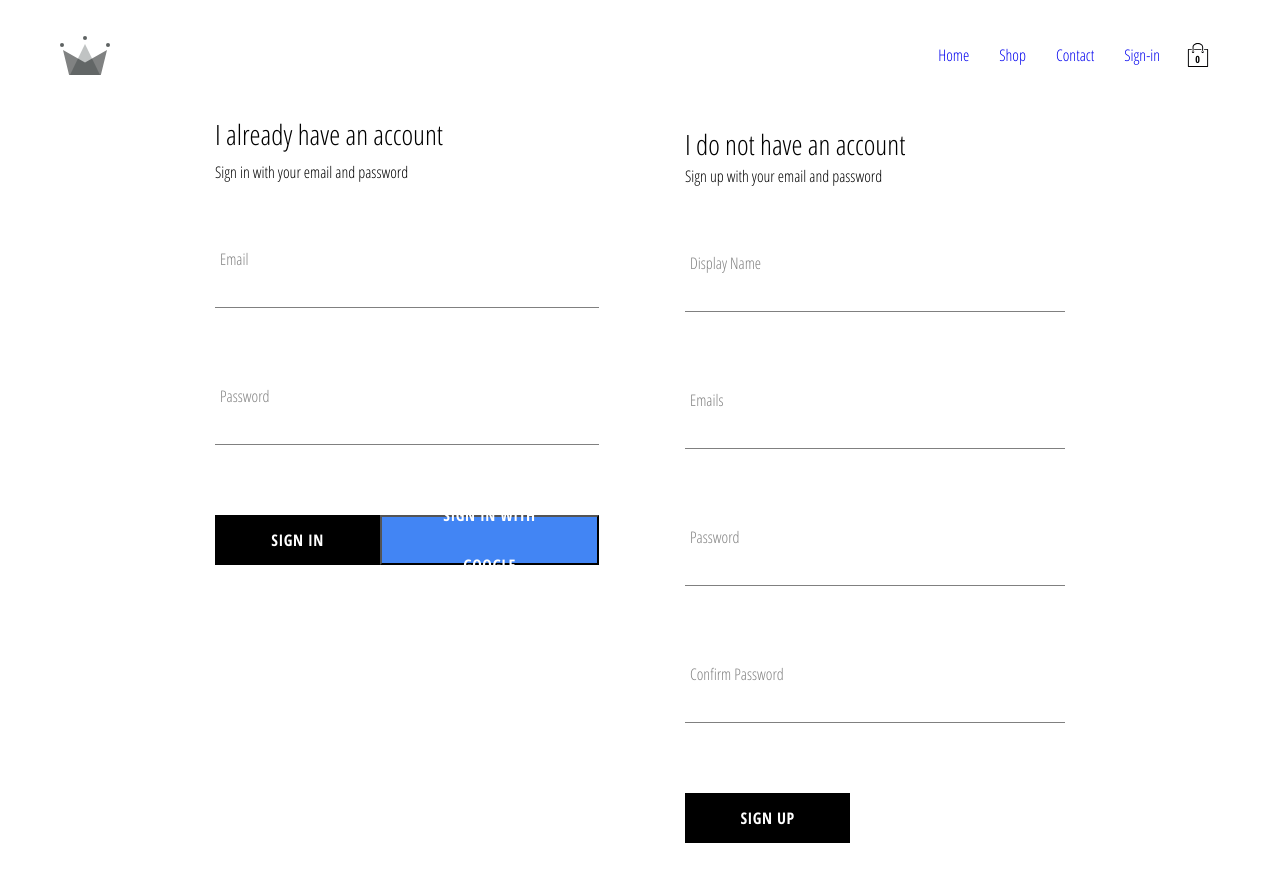
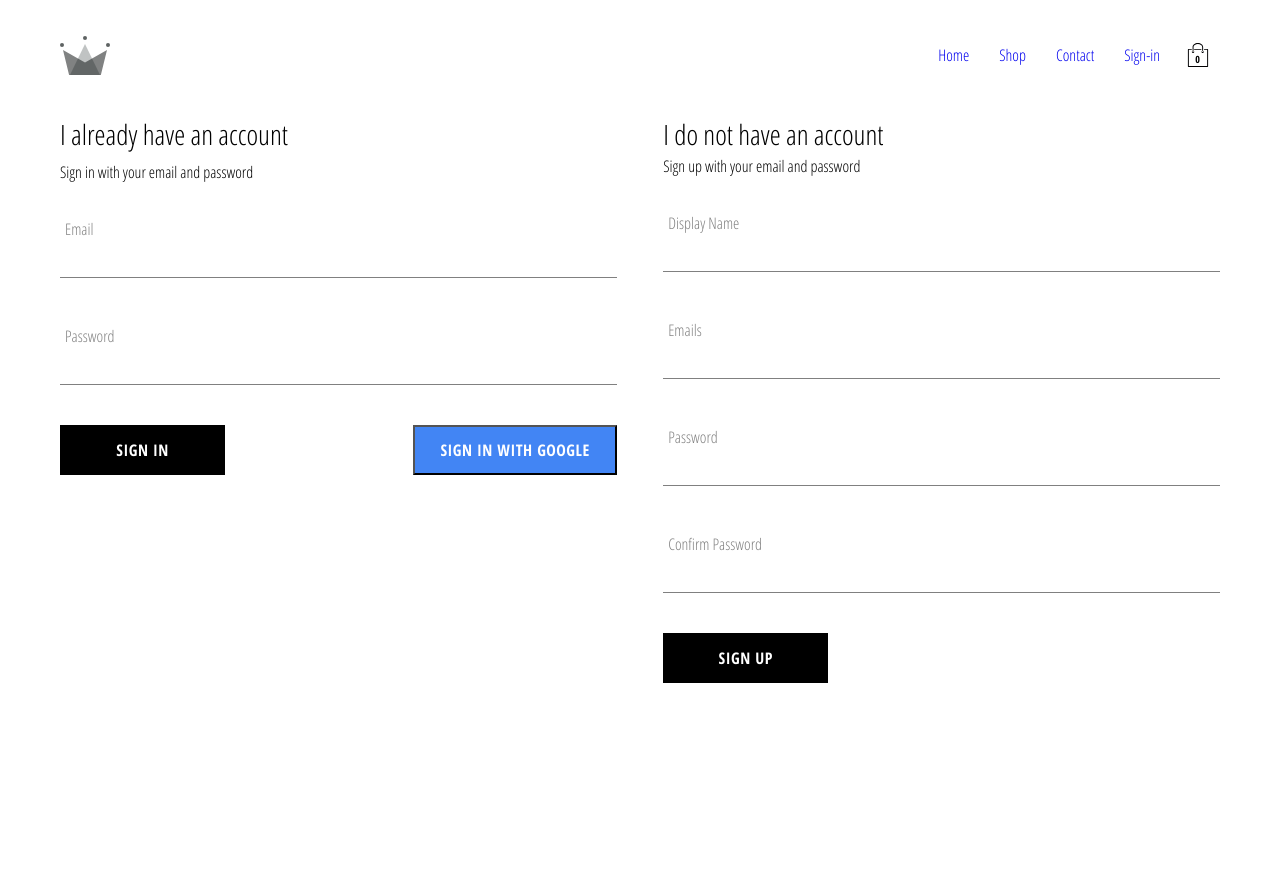
Before and after one commit to stubbystudios-zz/crown-store, a React (Create React App) app in the folder client/: page /signin in a window 1280 px wide. Shown: the top 882 px of the page. After the commit the page ends 800 px from the top, so only its background shows below. Built offline with nearby package versions, Linux system fonts and the light colour scheme; no server answers.

Commit message:
Responsive styling

```diff
--- a/client/src/App.js
+++ b/client/src/App.js
@@ -1,4 +1,4 @@
-import React, { useEffect } from 'react';
+import React, { useEffect, lazy, Suspense } from 'react';
 import './styles/base.scss';
 import { Switch, Route, Redirect } from 'react-router-dom';
 import { connect } from 'react-redux';
@@ -6,11 +6,12 @@ import { createStructuredSelector } from 'reselect';
 import { selectCurrentUser } from './redux/user/user.selectors';
 import { checkUserSession } from './redux/user/user.actions';
 
-import Homepage from './pages/Homepage/Homepage';
-import ShopPage from './pages/ShopPage/ShopPage';
-import SignInSignUp from './pages/SignInSignUp/SignInSignUp';
-import CheckoutPage from './pages/CheckoutPage/CheckoutPage';
 import Header from './components/Header/Header';
+
+const Homepage = lazy(() => import('./pages/Homepage/Homepage'));
+const ShopPage = lazy(() => import('./pages/ShopPage/ShopPage'));
+const SignInSignUp = lazy(() => import('./pages/SignInSignUp/SignInSignUp'));
+const CheckoutPage = lazy(() => import('./pages/CheckoutPage/CheckoutPage'));
 
 const App = ({ checkUserSession, currentUser }) => {
   useEffect(() => {
@@ -20,6 +21,7 @@ const App = ({ checkUserSession, currentUser }) => {
     <>
       <Header />
       <Switch>
+        <Suspense fallback={<div>...Loading</div>}>
           <Route exact path='/' component={Homepage} />
           <Route path='/shop' component={ShopPage} />
           <Route exact path='/checkout' component={CheckoutPage} />
@@ -30,6 +32,7 @@ const App = ({ checkUserSession, currentUser }) => {
                 : (<SignInSignUp />)
             }
           />
+        </Suspense>
       </Switch>
     </>
   )
--- a/client/src/components/CollectionPreview/CollectionPreview.jsx
+++ b/client/src/components/CollectionPreview/CollectionPreview.jsx
@@ -3,10 +3,13 @@ import './CollectionPreview.scss'
 import CollectionItem from '../CollectionItem/CollectionItem';
 import { withRouter } from 'react-router-dom';
 
-const CollectionPreview = ({ title, items }) => {
+const CollectionPreview = ({ title, items, history, match }) => {
   return (
     <section className="collection-preview">
-      <h1 className='title'>{title}</h1>
+      <h2
+        className='title'
+        onClick={() => history.push(`${match.path}/${title.toLowerCase()}`)}
+      >{title}</h2>
       <ul className='preview'>
         {items.filter((item, idx) => idx < 4)
           .map((item) => (
--- a/client/src/components/CollectionPreview/CollectionPreview.scss
+++ b/client/src/components/CollectionPreview/CollectionPreview.scss
@@ -16,6 +16,7 @@
   .title {
     font-size: 28px;
     margin-bottom: 25px;
+    cursor: pointer;
   }
 }
 
--- a/client/src/components/SignIn/SignIn.scss
+++ b/client/src/components/SignIn/SignIn.scss
@@ -1,7 +1,9 @@
+@import '../../styles/base.scss';
+
 .sign-in {
-  width: 30vw;
   display: flex;
   flex-direction: column;
+  margin-bottom: 40px;
 
   .title {
     margin: 10px 0;
@@ -12,3 +14,10 @@
     justify-content: space-between;
   }
 }
+
+.sign-in {
+@media screen and (min-width: $md) {
+    margin-bottom: 0;
+    width: 48%;
+  }
+}
--- a/client/src/components/SignUp/SignUp.scss
+++ b/client/src/components/SignUp/SignUp.scss
@@ -1,9 +1,16 @@
+@import '../../styles/base.scss';
+
 .sign-up {
   display: flex;
   flex-direction: column;
-  width: 380px;
 
   .title {
-    margin: 10px 0;
+    margin-bottom: 10px;
   }
 }
+
+@media screen and (min-width: $md) {
+  .sign-up {
+    width: 48%;
+  }
+}
--- a/client/src/pages/SignInSignUp/SignInSignUp.scss
+++ b/client/src/pages/SignInSignUp/SignInSignUp.scss
@@ -1,8 +1,20 @@
 @import "../../styles/base.scss";
 
 .sign-in-sign-up {
-  width: 850px;
-  display: flex;
-  justify-content: space-between;
   margin: 30px auto;
+
+  .group {
+    margin: 15px 0;
+  }
+
+  button {
+    padding: 0 25px;
+  }
 }
+
+@media screen and (min-width: $md) {
+  .sign-in-sign-up {
+    display: flex;
+    justify-content: space-between;
+  }
+}
```
Lines whose indentation alone changed are shown as unchanged.
